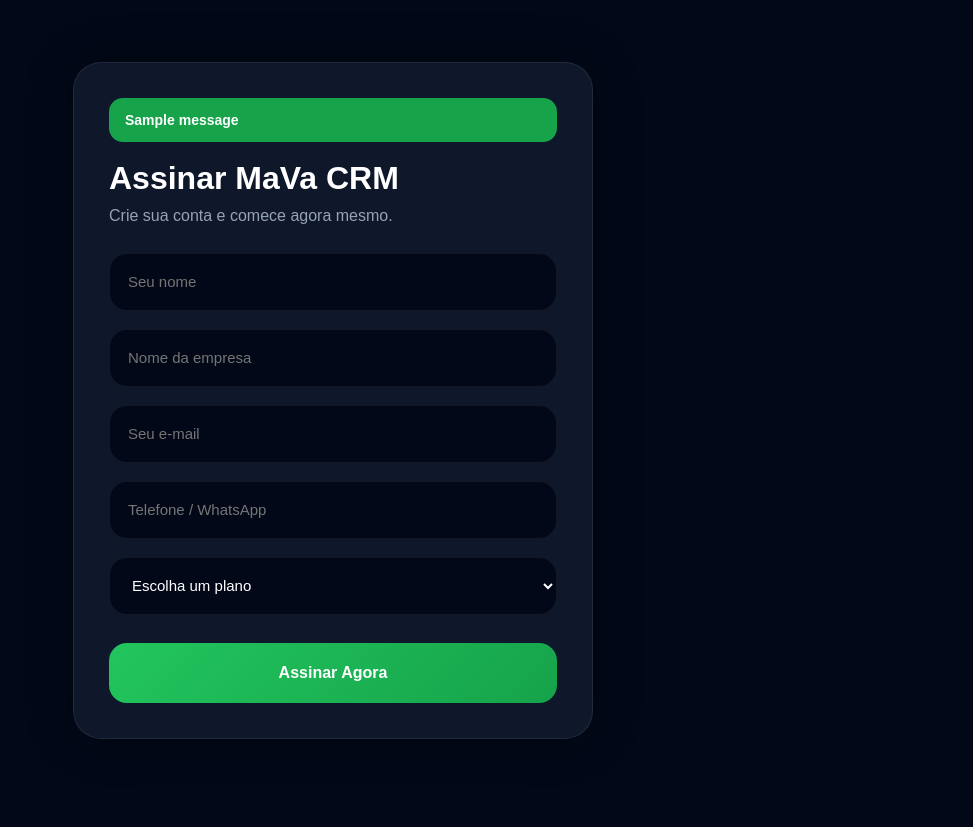
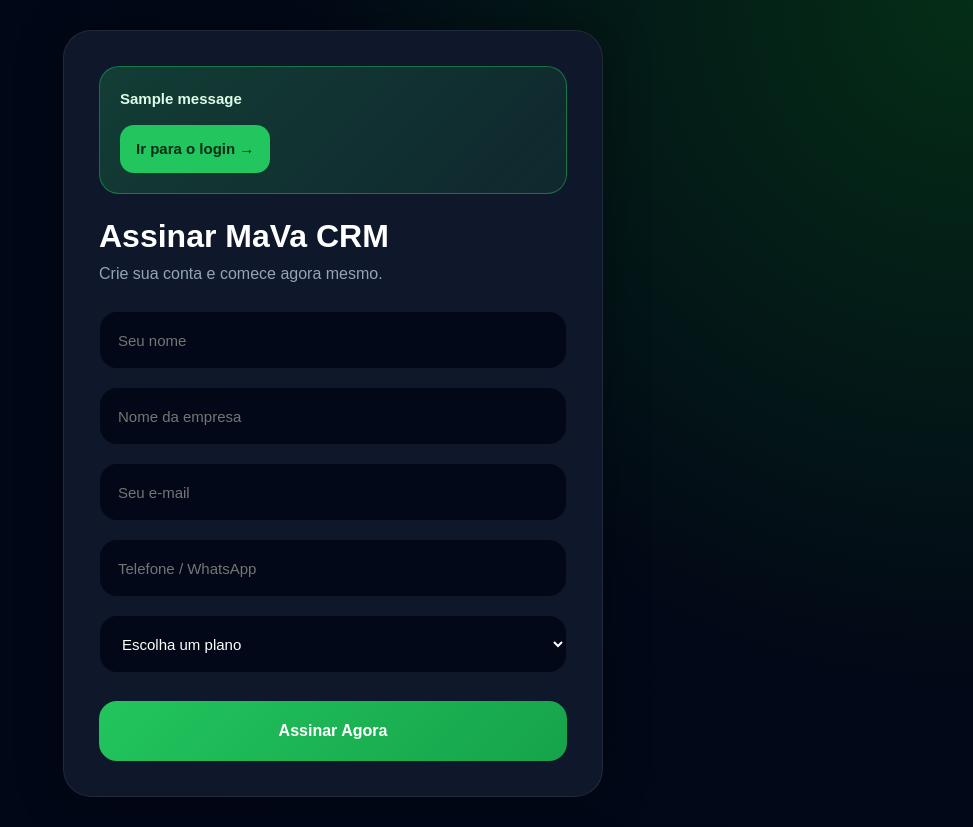
Before and after one commit to Mauricio3114/CRM360, a Flask app: page /contratar in a window 1280 px wide. Shown: the whole page, without its empty margins (307-1280 px from the left). Before the commit the page ends 739 px from the top, so only its background shows below. Run offline with Flask 3, Linux system fonts and the light colour scheme; tables that the repository leaves empty hold one stand-in row (values such as "Sample post"); one stand-in notice (Sample message) is shown.

Commit message:
corrige feedback contratacao

```diff
--- a/app/routes/contratacao.py
+++ b/app/routes/contratacao.py
@@ -167,11 +167,22 @@ Bem-vindo ao MaVa CRM.
                 print("ERRO AO ENVIAR EMAIL DE CONTRATAÇÃO:", e)
 
             flash(
-                "Conta criada com sucesso! Enviamos o acesso para seu e-mail.",
+                f"""
+            🎉 Conta criada com sucesso!
+
+            Teste grátis ativado por 14 dias.
+
+            E-mail: {email}
+
+            Senha temporária: {senha_temporaria}
+
+            Acesse:
+            https://www.mavacrm.com.br/login
+            """,
                 "success"
             )
 
-            return redirect(url_for("auth.login"))
+            return redirect(url_for("contratacao.contratar"))
 
         except Exception as e:
             db.session.rollback()
--- a/app/templates/contratar.html
+++ b/app/templates/contratar.html
@@ -14,7 +14,7 @@
         }
 
         body{
-            background:#020817;
+            background:radial-gradient(circle at top right, #052e16, #020817 45%, #020617);
             min-height:100vh;
             display:flex;
             align-items:center;
@@ -24,7 +24,7 @@
 
         .card{
             width:100%;
-            max-width:520px;
+            max-width:540px;
             background:#0f172a;
             border-radius:28px;
             padding:35px;
@@ -79,22 +79,54 @@
         }
 
         .flash-box{
-            margin-bottom:18px;
+            margin-bottom:24px;
         }
 
         .flash-msg{
-            padding:14px 16px;
-            border-radius:14px;
-            margin-bottom:10px;
+            padding:20px;
+            border-radius:20px;
+            margin-bottom:14px;
             color:#fff;
             font-weight:700;
-            font-size:14px;
+            font-size:15px;
+            line-height:1.6;
+            border:1px solid rgba(255,255,255,.10);
         }
 
-        .flash-success{background:#16a34a;}
-        .flash-danger{background:#dc2626;}
-        .flash-warning{background:#f59e0b;}
-        .flash-info{background:#2563eb;}
+        .flash-success{
+            background:linear-gradient(135deg, rgba(34,197,94,.22), rgba(22,163,74,.12));
+            border-color:rgba(34,197,94,.45);
+            color:#dcfce7;
+        }
+
+        .flash-danger{
+            background:rgba(220,38,38,.18);
+            border-color:rgba(248,113,113,.45);
+            color:#fecaca;
+        }
+
+        .flash-warning{
+            background:rgba(245,158,11,.18);
+            border-color:rgba(251,191,36,.45);
+            color:#fde68a;
+        }
+
+        .flash-info{
+            background:rgba(37,99,235,.18);
+            border-color:rgba(96,165,250,.45);
+            color:#bfdbfe;
+        }
+
+        .login-link{
+            display:inline-flex;
+            margin-top:14px;
+            padding:12px 16px;
+            border-radius:14px;
+            background:#22c55e;
+            color:#052e16;
+            font-weight:900;
+            text-decoration:none;
+        }
     </style>
 </head>
 
@@ -105,9 +137,15 @@
         {% with messages = get_flashed_messages(with_categories=true) %}
             {% if messages %}
                 <div class="flash-box">
-                    {% for category, message in messages %}
+                    {% for category, message in messages[-1:] %}
                         <div class="flash-msg flash-{{ category }}">
-                            {{ message }}
+                            <div style="white-space:pre-line;">{{ message }}</div>
+
+                            {% if category == "success" %}
+                                <a class="login-link" href="{{ url_for('auth.login') }}">
+                                    Ir para o login →
+                                </a>
+                            {% endif %}
                         </div>
                     {% endfor %}
                 </div>
@@ -122,49 +160,19 @@
 
         <form method="POST">
 
-            <input
-                type="text"
-                name="nome"
-                placeholder="Seu nome"
-                required
-            >
+            <input type="text" name="nome" placeholder="Seu nome" required>
 
-            <input
-                type="text"
-                name="empresa"
-                placeholder="Nome da empresa"
-                required
-            >
+            <input type="text" name="empresa" placeholder="Nome da empresa" required>
 
-            <input
-                type="email"
-                name="email"
-                placeholder="Seu e-mail"
-                required
-            >
+            <input type="email" name="email" placeholder="Seu e-mail" required>
 
-            <input
-                type="text"
-                name="telefone"
-                placeholder="Telefone / WhatsApp"
-            >
+            <input type="text" name="telefone" placeholder="Telefone / WhatsApp">
 
             <select name="plano" required>
-                <option value="">
-                    Escolha um plano
-                </option>
-
-                <option value="basico">
-                    Básico - R$97/mês
-                </option>
-
-                <option value="pro">
-                    Pro - R$197/mês
-                </option>
-
-                <option value="premium">
-                    Premium - R$297/mês
-                </option>
+                <option value="">Escolha um plano</option>
+                <option value="basico">Básico - R$97/mês</option>
+                <option value="pro">Pro - R$197/mês</option>
+                <option value="premium">Premium - R$297/mês</option>
             </select>
 
             <button type="submit">
```
